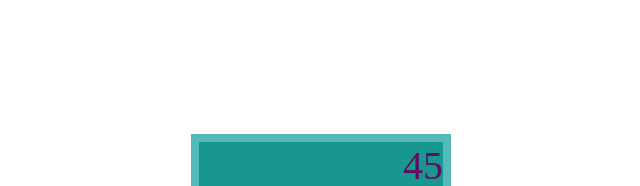
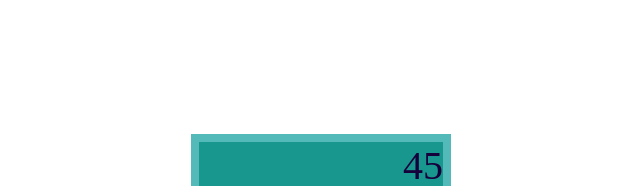
Before and after one commit to Moneeb-Ahmad/calculator, a plain HTML site: page index.html in a window 1280 px wide. Shown: the top 186 px of the page, 319-959 px from the left. Drawn offline with Linux system fonts and the light colour scheme.

Commit message:
Display font color updated

```diff
--- a/css/styles.css
+++ b/css/styles.css
@@ -26,7 +26,7 @@ button {
   display: flex;
   flex-direction: row-reverse;
   background-color: #18978F;
-  color: #610C63;
+  color: #16003B;
 }
 
 .button-wrapper {
```
